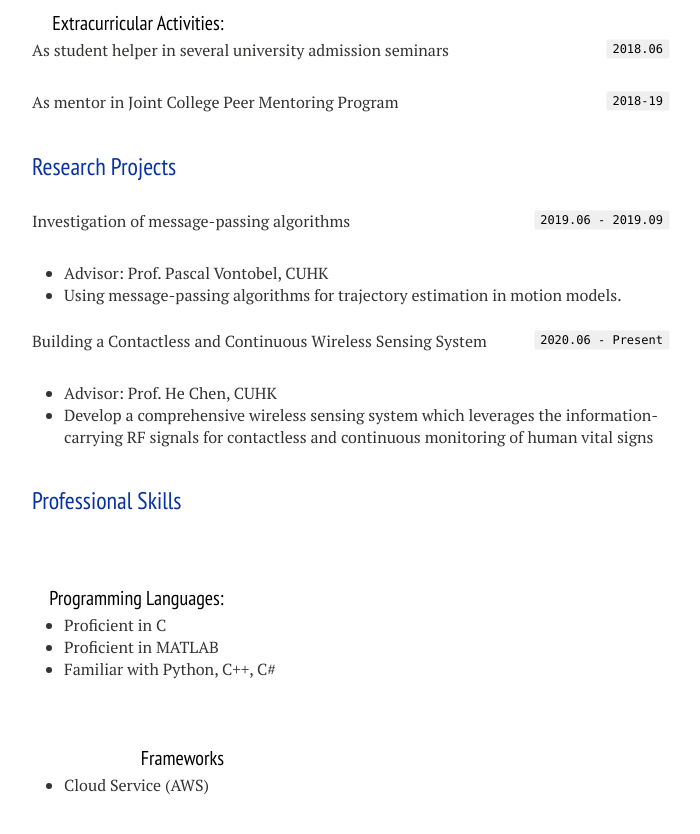
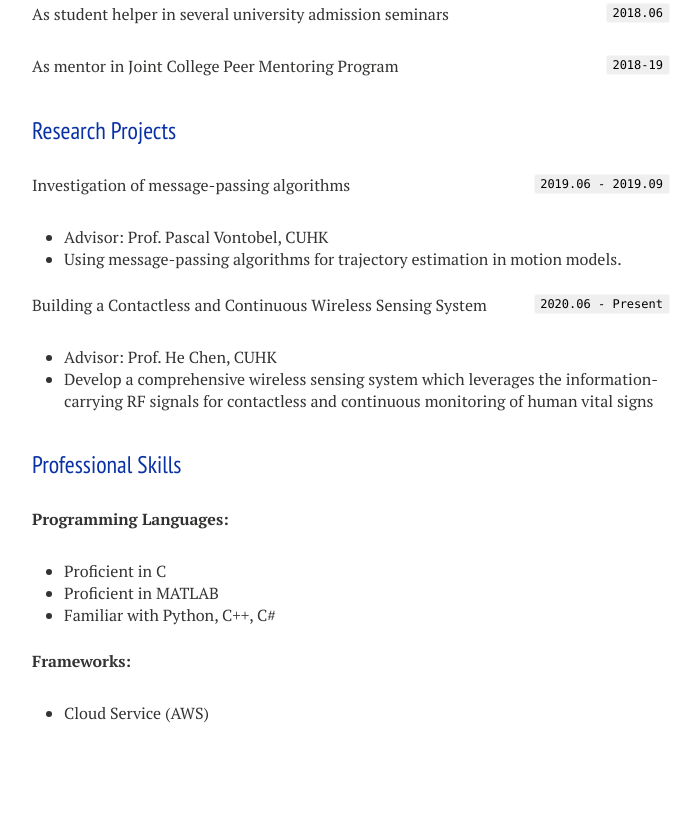
Before and after one commit to huhanwj/huhanwj.github.io, a Jekyll site: the page built from resume.md, in a window 1280 px wide and 900 px high, scrolled down 864 px. Shown: the top 834 px of the window, without its empty margins (288-988 px from the left). Built offline with Jekyll 4.4.1, drawn with Linux system fonts in a browser that asks for light colours; nearby versions of some CDN libraries; our own code applies the rules of GitHub Pages for plain Markdown files.

```diff
--- a/resume.md
+++ b/resume.md
@@ -13,7 +13,7 @@ cGPA: 3.612/4.0	Major GPA: 3.847/4.0
 
 ## Awards & Honors
 
-### Academic:
+**Academic:**
 
 `2018-19`
 Scholarship for Academic Excellence 2019–20 from KY Chang Scholarship
@@ -21,7 +21,7 @@ Scholarship for Academic Excellence 2019–20 from KY Chang Scholarship
 `2019,20`
 Dean's List, Faculty of Engineering
 
-### Extracurricular Activities:
+**Extracurricular Activities:**
 
 `2018.06`
 As student helper in several university admission seminars
@@ -45,13 +45,13 @@ Building a Contactless and Continuous Wireless Sensing System
 
 ## Professional Skills
 
-### Programming Languages:
+**Programming Languages:**
 
 * Proficient in C
 * Proficient in MATLAB
 * Familiar with Python, C++, C#
 
-### Frameworks
+**Frameworks:**
 
 * Cloud Service (AWS)
 
```
